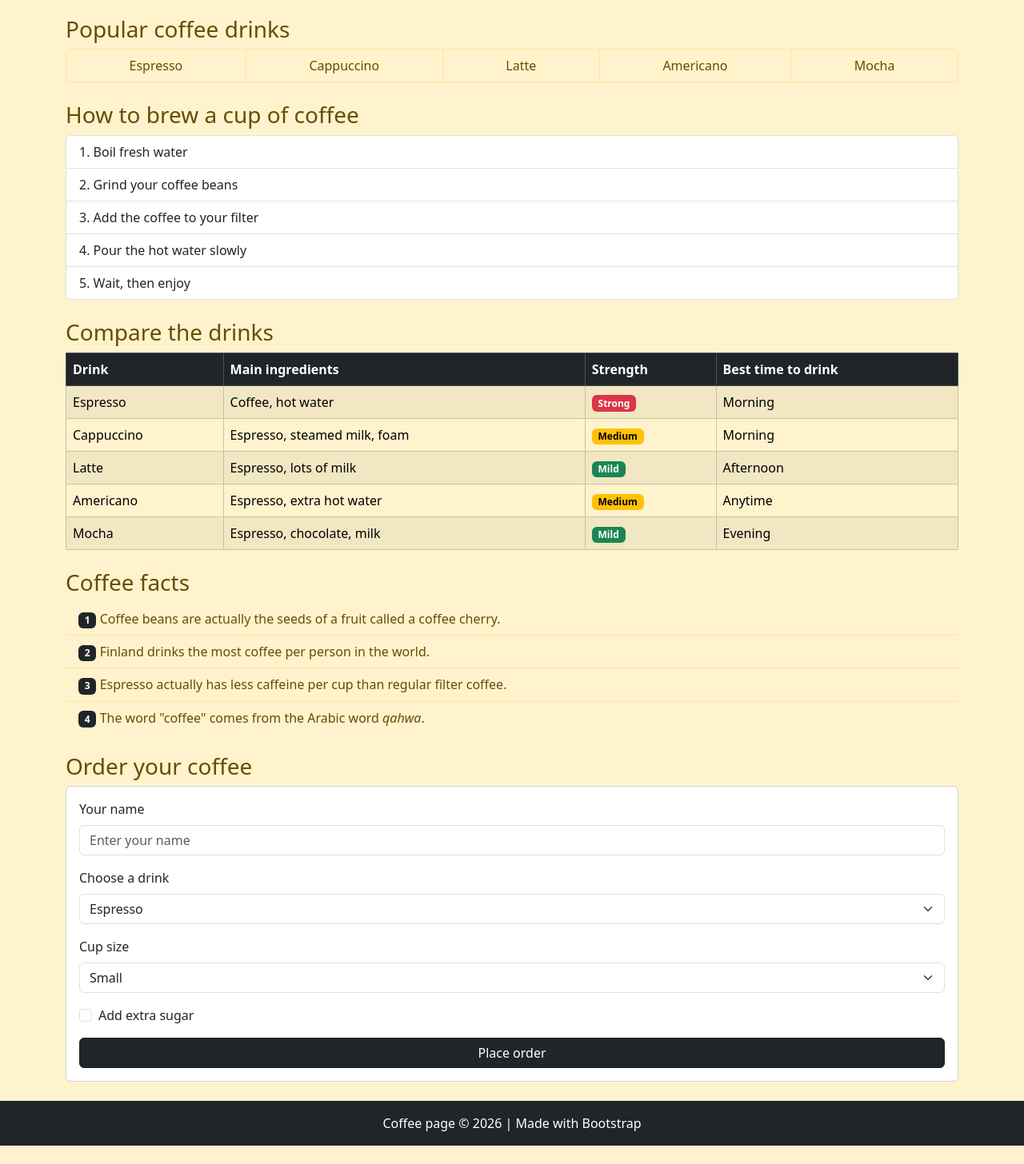
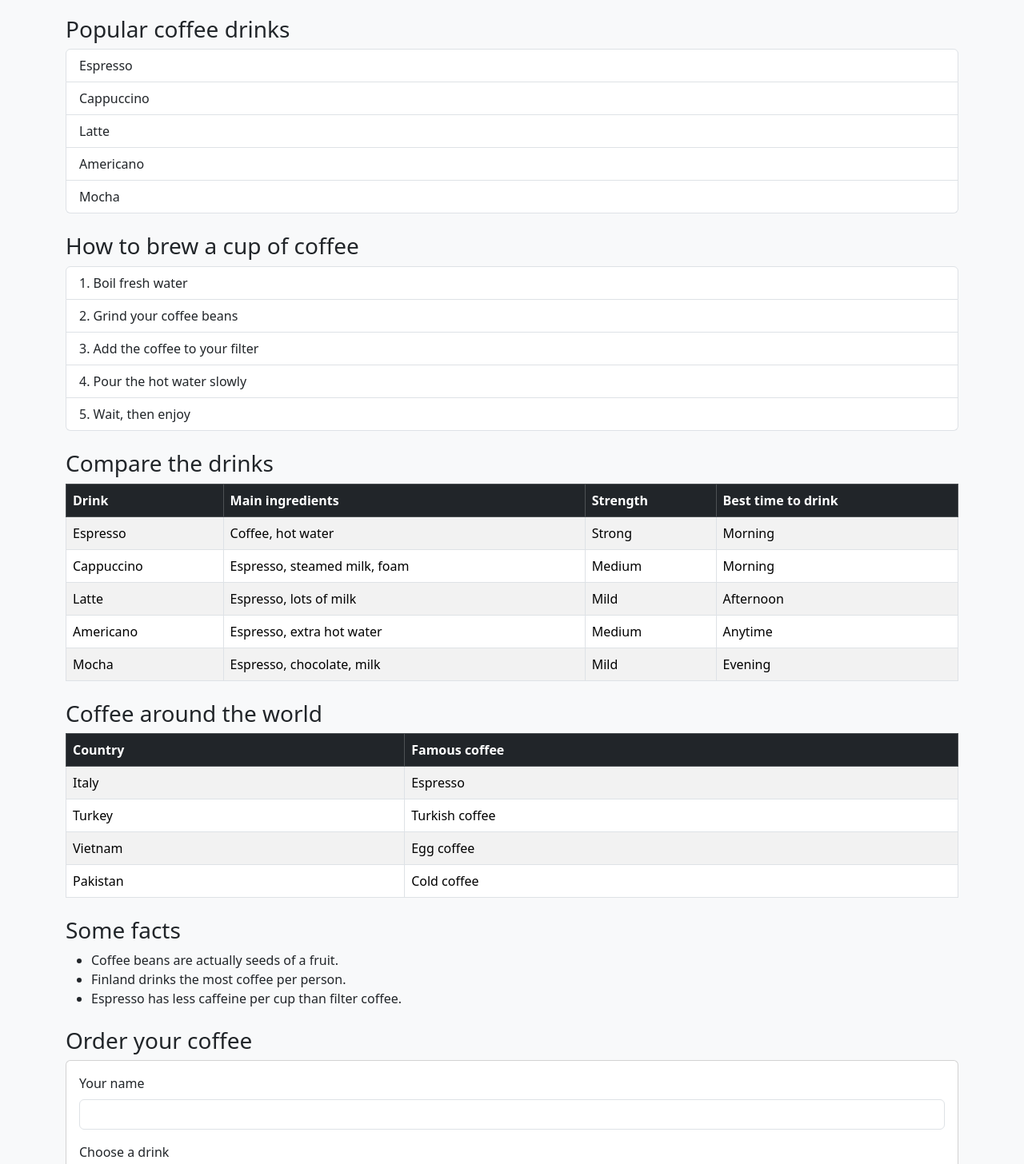
Before and after one commit to aaliyann-exe/WebLab, a plain HTML site: page index.html in a window 1280 px wide. Shown: the part 900-2356 px from the top of the page at 80% size. Before the commit the page ends 2333 px from the top, so only its background shows below. Drawn offline with nearby package versions, Linux system fonts and the light colour scheme.

Commit message:
change before branch

```diff
--- a/index.html
+++ b/index.html
@@ -6,25 +6,43 @@
       href="https://cdn.jsdelivr.net/npm/bootstrap@5.3.3/dist/css/bootstrap.min.css"
       rel="stylesheet"
     />
+    <link
+      href="https://cdn.jsdelivr.net/npm/bootstrap-icons@1.11.3/font/bootstrap-icons.min.css"
+      rel="stylesheet"
+    />
   </head>
-  <body class="bg-warning-subtle text-dark">
-    <nav class="navbar navbar-dark bg-dark px-3">
-      <a class="navbar-brand" href="#">Coffee</a>
+  <body class="bg-light">
+    <nav class="navbar navbar-light bg-warning px-3">
+      <a
+        class="navbar-brand me-auto"
+        href="https://github.com/aaliyann-exe"
+        target="_blank"
+        title="My GitHub"
+        >Coffee
+        <i class="bi bi-github"></i>
+      </a>
+
       <ul class="nav">
-        <li class="nav-item"><a class="nav-link" href="#drinks">Drinks</a></li>
-        <li class="nav-item"><a class="nav-link" href="#brew">Brew</a></li>
         <li class="nav-item">
-          <a class="nav-link" href="#compare">Compare</a>
+          <a class="nav-link text-dark" href="#drinks">Drinks</a>
         </li>
-        <li class="nav-item"><a class="nav-link" href="#facts">Facts</a></li>
-        <li class="nav-item"><a class="nav-link" href="#order">Order</a></li>
+        <li class="nav-item">
+          <a class="nav-link text-dark" href="#brew">Brew</a>
+        </li>
+        <li class="nav-item">
+          <a class="nav-link text-dark" href="#compare">Compare</a>
+        </li>
+        <li class="nav-item">
+          <a class="nav-link text-dark" href="#world">World</a>
+        </li>
+        <li class="nav-item">
+          <a class="nav-link text-dark" href="#order">Order</a>
+        </li>
       </ul>
     </nav>
 
     <main class="container">
-      <h1 class="text-warning-emphasis text-decoration-underline mt-3">
-        Coffee
-      </h1>
+      <h1 class="text-decoration-underline mt-3">Coffee</h1>
 
       <p>
         Coffee is a famous drink in the world.
@@ -33,8 +51,7 @@
       </p>
 
       <p class="alert alert-warning">
-        <b>Today's tip:</b> Fresh beans taste better than old ones. Try to use
-        them within 2 weeks of roasting.
+        <b>Today's tip:</b> idk kya likhu idhr...
       </p>
 
       <div
@@ -83,26 +100,16 @@
         </button>
       </div>
 
-      <h3 id="drinks" class="text-warning-emphasis mt-4">
-        Popular coffee drinks
-      </h3>
-      <ul class="list-group list-group-horizontal-md text-center">
-        <li class="list-group-item list-group-item-warning flex-fill">
-          Espresso
-        </li>
-        <li class="list-group-item list-group-item-warning flex-fill">
-          Cappuccino
-        </li>
-        <li class="list-group-item list-group-item-warning flex-fill">Latte</li>
-        <li class="list-group-item list-group-item-warning flex-fill">
-          Americano
-        </li>
-        <li class="list-group-item list-group-item-warning flex-fill">Mocha</li>
+      <h3 id="drinks" class="mt-4">Popular coffee drinks</h3>
+      <ul class="list-group">
+        <li class="list-group-item">Espresso</li>
+        <li class="list-group-item">Cappuccino</li>
+        <li class="list-group-item">Latte</li>
+        <li class="list-group-item">Americano</li>
+        <li class="list-group-item">Mocha</li>
       </ul>
 
-      <h3 id="brew" class="text-warning-emphasis mt-4">
-        How to brew a cup of coffee
-      </h3>
+      <h3 id="brew" class="mt-4">How to brew a cup of coffee</h3>
       <ol class="list-group list-group-numbered">
         <li class="list-group-item">Boil fresh water</li>
         <li class="list-group-item">Grind your coffee beans</li>
@@ -111,10 +118,8 @@
         <li class="list-group-item">Wait, then enjoy</li>
       </ol>
 
-      <h3 id="compare" class="text-warning-emphasis mt-4">
-        Compare the drinks
-      </h3>
-      <table class="table table-bordered table-striped table-warning">
+      <h3 id="compare" class="mt-4">Compare the drinks</h3>
+      <table class="table table-bordered table-striped">
         <thead class="table-dark">
           <tr>
             <th>Drink</th>
@@ -126,64 +131,72 @@
         <tr>
           <td>Espresso</td>
           <td>Coffee, hot water</td>
-          <td><span class="badge text-bg-danger">Strong</span></td>
+          <td>Strong</td>
           <td>Morning</td>
         </tr>
         <tr>
           <td>Cappuccino</td>
           <td>Espresso, steamed milk, foam</td>
-          <td><span class="badge text-bg-warning">Medium</span></td>
+          <td>Medium</td>
           <td>Morning</td>
         </tr>
         <tr>
           <td>Latte</td>
           <td>Espresso, lots of milk</td>
-          <td><span class="badge text-bg-success">Mild</span></td>
+          <td>Mild</td>
           <td>Afternoon</td>
         </tr>
         <tr>
           <td>Americano</td>
           <td>Espresso, extra hot water</td>
-          <td><span class="badge text-bg-warning">Medium</span></td>
+          <td>Medium</td>
           <td>Anytime</td>
         </tr>
         <tr>
           <td>Mocha</td>
           <td>Espresso, chocolate, milk</td>
-          <td><span class="badge text-bg-success">Mild</span></td>
+          <td>Mild</td>
           <td>Evening</td>
         </tr>
       </table>
 
-      <h3 id="facts" class="text-warning-emphasis mt-4">Coffee facts</h3>
-      <ul class="list-group list-group-flush mb-4">
-        <li class="list-group-item list-group-item-warning">
-          <span class="badge text-bg-dark">1</span> Coffee beans are actually
-          the seeds of a fruit called a coffee cherry.
-        </li>
-        <li class="list-group-item list-group-item-warning">
-          <span class="badge text-bg-dark">2</span> Finland drinks the most
-          coffee per person in the world.
-        </li>
-        <li class="list-group-item list-group-item-warning">
-          <span class="badge text-bg-dark">3</span> Espresso actually has less
-          caffeine per cup than regular filter coffee.
-        </li>
-        <li class="list-group-item list-group-item-warning">
-          <span class="badge text-bg-dark">4</span> The word "coffee" comes from
-          the Arabic word <i>qahwa</i>.
-        </li>
+      <h3 id="world" class="mt-4">Coffee around the world</h3>
+      <table class="table table-bordered table-striped">
+        <thead class="table-dark">
+          <tr>
+            <th>Country</th>
+            <th>Famous coffee</th>
+          </tr>
+        </thead>
+        <tr>
+          <td>Italy</td>
+          <td>Espresso</td>
+        </tr>
+        <tr>
+          <td>Turkey</td>
+          <td>Turkish coffee</td>
+        </tr>
+        <tr>
+          <td>Vietnam</td>
+          <td>Egg coffee</td>
+        </tr>
+        <tr>
+          <td>Pakistan</td>
+          <td>Cold coffee</td>
+        </tr>
+      </table>
+
+      <h3 class="mt-4">Some facts</h3>
+      <ul>
+        <li>Coffee beans are actually seeds of a fruit.</li>
+        <li>Finland drinks the most coffee per person.</li>
+        <li>Espresso has less caffeine per cup than filter coffee.</li>
       </ul>
 
-      <h3 id="order" class="text-warning-emphasis mt-4">Order your coffee</h3>
+      <h3 id="order" class="mt-4">Order your coffee</h3>
       <form class="card card-body mb-4">
         <label for="name" class="form-label">Your name</label>
-        <input
-          type="text"
-          id="name"
-          class="form-control mb-3"
-          placeholder="Enter your name"
-        />
+        <input type="text" id="name" class="form-control mb-3" />
 
         <label for="drink" class="form-label">Choose a drink</label>
         <select id="drink" class="form-select mb-3">
@@ -203,16 +216,14 @@
 
         <label class="form-check mb-3">
           <input type="checkbox" class="form-check-input" />
-          Add extra sugar
+          Extra sugar
         </label>
 
         <button type="button" class="btn btn-dark">Place order</button>
       </form>
     </main>
 
-    <footer class="bg-dark text-white text-center p-3 mt-4">
-      Coffee page &copy; 2026 | Made with Bootstrap
-    </footer>
+    <footer class="bg-warning text-center p-3">Coffee page</footer>
 
     <script src="https://cdn.jsdelivr.net/npm/bootstrap@5.3.3/dist/js/bootstrap.bundle.min.js"></script>
   </body>
```
